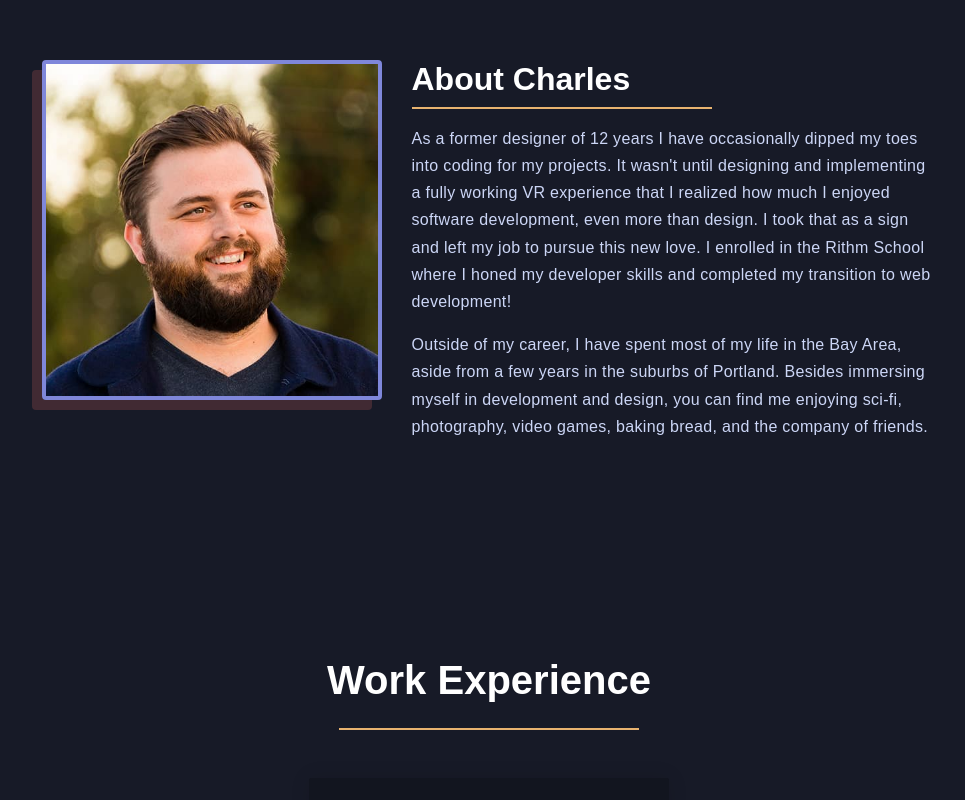
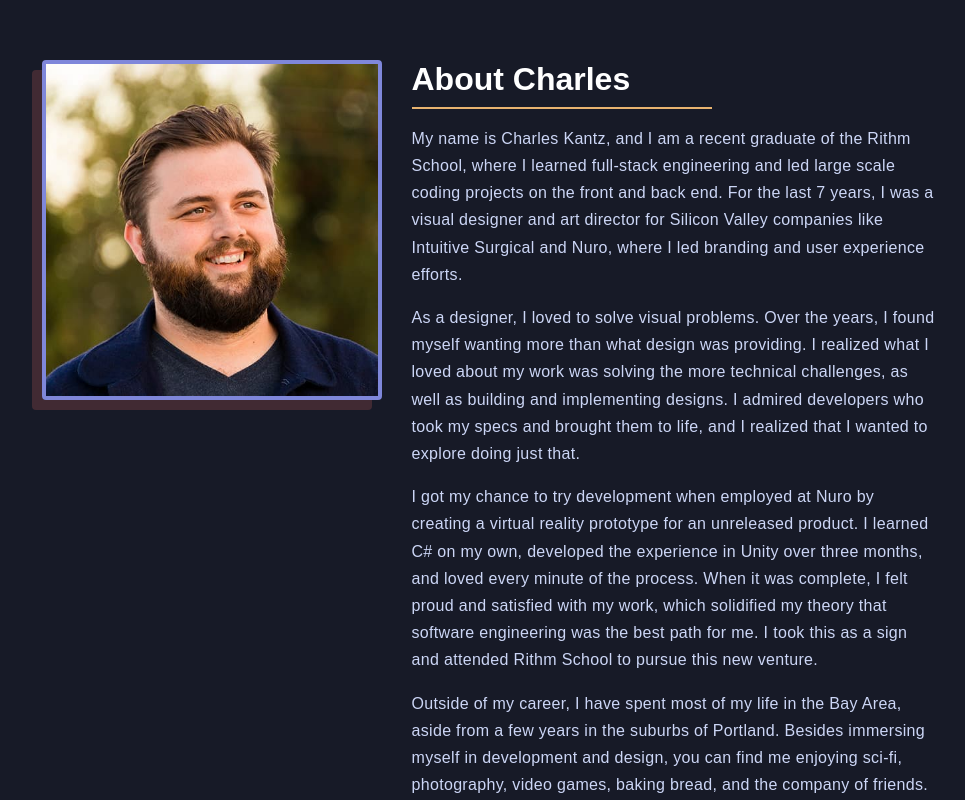
Before and after one commit to charleskantz/personal-site-v02, a React (Create React App) app: page / in a window 1280 px wide. Shown: the part 520-1320 px from the top of the page, without its empty margins (151-1116 px from the left). Built offline with nearby package versions, Linux system fonts and the light colour scheme; a web font is replaced by a local one; what @fortawesome/pro-duotone-svg-icons, @fortawesome/pro-regular-svg-icons would draw is missing.

Commit message:
updated 'About' summary and technical skills sections

```diff
--- a/src/About.js
+++ b/src/About.js
@@ -25,13 +25,26 @@ function About() {
           <div data-aos="fade" className="aboutRule"></div>
           <div data-aos="fade-up">
             <p>
-              As a former designer of 12 years I have occasionally dipped
-              my toes into coding for my projects. It wasn't until designing
-              and implementing a fully working VR experience that I realized
-              how much I enjoyed software development, even more than design.
-              I took that as a sign and left my job to pursue this new love.
-              I enrolled in the Rithm School where I honed my developer skills
-              and completed my transition to web development!
+              My name is Charles Kantz, and I am a recent graduate of the Rithm School,
+              where I learned full-stack engineering and led large scale coding projects
+              on the front and back end. For the last 7 years, I was a visual designer
+              and art director for Silicon Valley companies like Intuitive Surgical and Nuro,
+              where I led branding and user experience efforts.
+            </p>
+            <p>
+              As a designer, I loved to solve visual problems. Over the years, I found myself
+              wanting more than what design was providing. I realized what I loved about my
+              work was solving the more technical challenges, as well as building and implementing designs.
+              I admired developers who took my specs and brought them to life, and I realized that I
+              wanted to explore doing just that.
+            </p>
+            <p>
+              I got my chance to try development when employed at Nuro by creating a virtual reality
+              prototype for an unreleased product. I learned C# on my own, developed the experience
+              in Unity over three months, and loved every minute of the process. When it was complete,
+              I felt proud and satisfied with my work, which solidified my theory that software
+              engineering was the best path for me. I took this as a sign and attended Rithm School
+              to pursue this new venture.
             </p>
             <p>
               Outside of my career, I have spent most of my life in the Bay
--- a/src/Experience.js
+++ b/src/Experience.js
@@ -96,7 +96,7 @@ function Experience({ workHistory }) {
             <Col md={6} lg={3} className="workSkillsTech">
               <p><strong>Technical</strong></p>
               <p>
-                Javascript (ES6), Python, HTML, CSS/Sass, React, Redux, Node, Express, Flask, PostgreSQL, jQuery
+                Javascript (ES6), Python, HTML, CSS/Sass, React, Redux, Tailwind CSS, Styled-Components, Node, Express, Flask, PostgreSQL, jQuery
               </p>
             </Col>
             <Col md={6} lg={3} className="workSkillsDesign">
```
